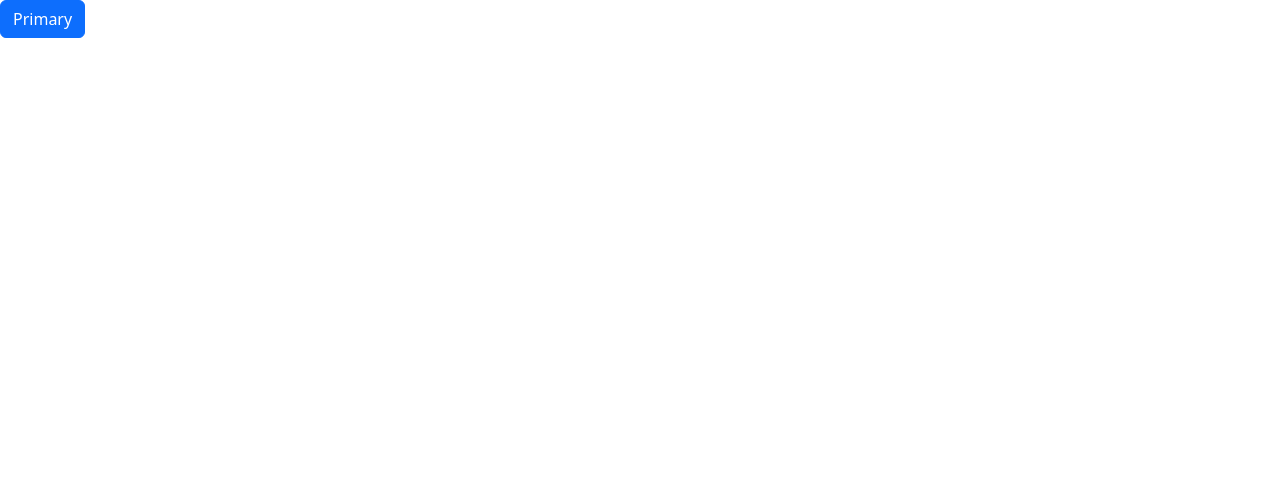
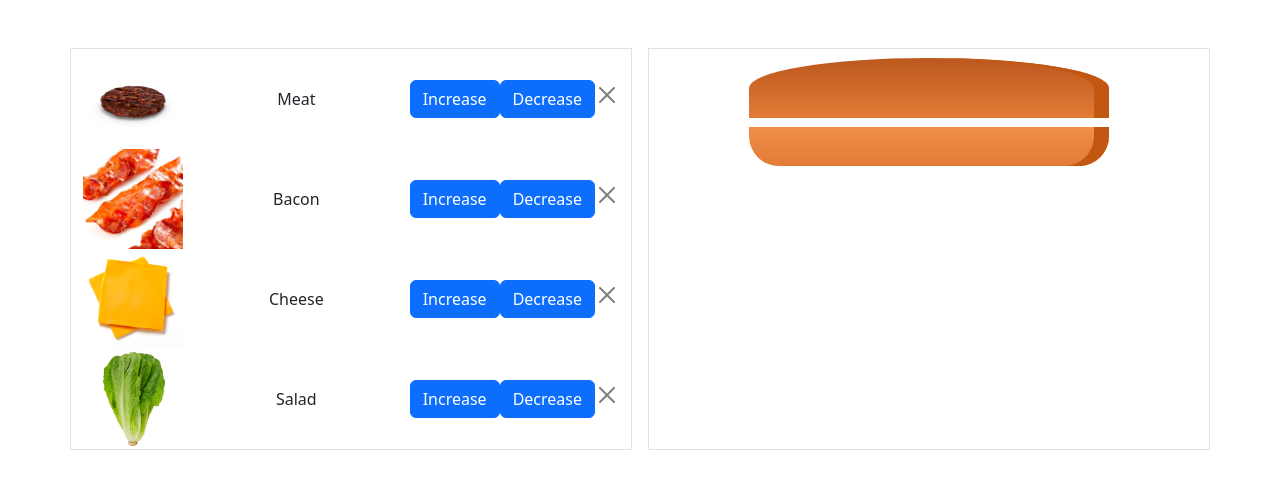
Before and after one commit to AlanNRZBV/homeWork-55, a React (Vite) app: page / in a window 1280 px wide. Shown: the top 488 px of the page. Built offline with nearby package versions, Linux system fonts and the light colour scheme.

Commit message:
feat: added Ingredient component. Implemented render

```diff
--- a/index.html
+++ b/index.html
@@ -3,7 +3,12 @@
   <head>
     <meta charset="UTF-8" />
     <meta name="viewport" content="width=device-width, initial-scale=1.0" />
-    <link href="https://cdn.jsdelivr.net/npm/bootstrap@5.3.2/dist/css/bootstrap.min.css" rel="stylesheet" integrity="sha384-T3c6CoIi6uLrA9TneNEoa7RxnatzjcDSCmG1MXxSR1GAsXEV/Dwwykc2MPK8M2HN" crossorigin="anonymous">
+    <link
+      href="https://cdn.jsdelivr.net/npm/bootstrap@5.3.2/dist/css/bootstrap.min.css"
+      rel="stylesheet"
+      integrity="sha384-T3c6CoIi6uLrA9TneNEoa7RxnatzjcDSCmG1MXxSR1GAsXEV/Dwwykc2MPK8M2HN"
+      crossorigin="anonymous"
+    />
     <title>Create a burger</title>
   </head>
   <body>
--- a/src/components/App/App.tsx
+++ /dev/null
@@ -1,8 +0,0 @@
-
-function App() {
-  return (
-      <div><button type="button" className="btn btn-primary">Primary</button></div>
-  )
-}
-
-export default App
--- /dev/null
+++ b/src/components/Ingredient/Ingredient.tsx
@@ -0,0 +1,23 @@
+import {FC} from 'react';
+
+const Ingredient: FC<Ingredient> = ({name, price, image}) => {
+
+  const imgStyle = {
+    width: '100px',
+    height: '100px'
+  }
+
+  return (
+    <div className="d-flex justify-content-between align-items-center">
+        <img style={imgStyle} src={image} alt={name}/>
+      <span>{name}</span>
+      <div>
+        <button type="button" className="btn btn-primary">Increase</button>
+        <button type="button" className="btn btn-primary">Decrease</button>
+        <button type="button" className="btn-close" aria-label="Close"></button>
+      </div>
+    </div>
+  );
+};
+
+export default Ingredient;
--- /dev/null
+++ b/src/containers/App/App.tsx
@@ -0,0 +1,44 @@
+import '../../customStyles/burger.css';
+import meatImg from '../../assets/ingredients/meatImg.png'
+import baconImg from '../../assets/ingredients/baconImg.png'
+import cheeseImg from '../../assets/ingredients/cheeseImg.png'
+import saladImg from '../../assets/ingredients/saladImg.png'
+import { useState } from 'react';
+import Ingredient from '../../components/Ingredient/Ingredient.tsx';
+function App() {
+
+  const [ingredient, setIngredients] = useState([
+    {name: 'Meat', count: 0},
+    {name: 'Cheese', count: 0},
+    {name: 'Bacon', count: 0},
+    {name: 'Salad', count: 0},
+  ])
+
+
+  const Ingredients: Ingredient[] = [
+    {name: 'Meat', price: 80, image:meatImg },
+    {name: 'Bacon', price: 60, image:baconImg },
+    {name: 'Cheese', price: 50, image:cheeseImg },
+    {name: 'Salad', price: 10, image:saladImg}
+  ]
+
+  return (
+    <div className="container">
+      <div className="row mt-5">
+        <div className="col border border-1 me-2">
+          {Ingredients.map((ing, index)=>(
+            <Ingredient key={index} name={ing.name} price={ing.price} image={ing.image}/>
+          ))}
+        </div>
+        <div className="col border border-1 ms-2">
+          <div className="Burger">
+            <div className="BreadTop"></div>
+            <div className="BreadBottom"></div>
+          </div>
+        </div>
+      </div>
+    </div>
+  );
+}
+
+export default App;
--- /dev/null
+++ b/src/customStyles/burger.css
@@ -0,0 +1,143 @@
+.BreadBottom {
+    height: 13%;
+    width: 80%;
+    background: linear-gradient(#F08E4A, #e27b36);
+    border-radius: 0 0 30px 30px;
+    box-shadow: inset -15px 0 #c15711;
+    margin: 2% auto;
+}
+
+.BreadTop {
+    height: 20%;
+    width: 80%;
+    background: linear-gradient(#bc581e, #e27b36);
+    border-radius: 50% 50% 0 0;
+    box-shadow: inset -15px 0 #c15711;
+    margin: 2% auto;
+    position: relative;
+}
+
+.Seeds1 {
+    width: 10%;
+    height: 15%;
+    position: absolute;
+    background-color: white;
+    left: 30%;
+    top: 50%;
+    border-radius: 40%;
+    transform: rotate(-20deg);
+    box-shadow: inset -2px -3px #c9c9c9;
+}
+
+.Seeds1:after {
+    content: "";
+    width: 100%;
+    height: 100%;
+    position: absolute;
+    background-color: white;
+    left: -170%;
+    top: -260%;
+    border-radius: 40%;
+    transform: rotate(60deg);
+    box-shadow: inset -1px 2px #c9c9c9;
+}
+
+.Seeds1:before {
+    content: "";
+    width: 100%;
+    height: 100%;
+    position: absolute;
+    background-color: white;
+    left: 180%;
+    top: -50%;
+    border-radius: 40%;
+    transform: rotate(60deg);
+    box-shadow: inset -1px -3px #c9c9c9;
+}
+
+.Seeds2 {
+    width: 10%;
+    height: 15%;
+    position: absolute;
+    background-color: white;
+    left: 64%;
+    top: 50%;
+    border-radius: 40%;
+    transform: rotate(10deg);
+    box-shadow: inset -3px 0 #c9c9c9;
+}
+
+.Seeds2:before {
+    content: "";
+    width: 100%;
+    height: 100%;
+    position: absolute;
+    background-color: white;
+    left: 150%;
+    top: -130%;
+    border-radius: 40%;
+    transform: rotate(90deg);
+    box-shadow: inset 1px 3px #c9c9c9;
+}
+
+.Meat {
+    width: 80%;
+    height: 8%;
+    background: linear-gradient(#7f3608, #702e05);
+    margin: 2% auto;
+    border-radius: 15px;
+}
+
+.Cheese {
+    width: 90%;
+    height: 4.5%;
+    margin: 2% auto;
+    background: linear-gradient(#f4d004, #d6bb22);
+    border-radius: 20px;
+}
+
+.Salad {
+    width: 85%;
+    height: 7%;
+    margin: 2% auto;
+    background: linear-gradient(#228c1d, #91ce50);
+    border-radius: 20px;
+}
+
+.Bacon {
+    width: 80%;
+    height: 3%;
+    background: linear-gradient(#bf3813, #c45e38);
+    margin: 2% auto;
+}
+
+.Burger {
+    width: 100%;
+    margin: auto;
+    height: 250px;
+    overflow: auto;
+    text-align: center;
+    font-weight: bold;
+    font-size: 1.2rem;
+}
+
+@media (min-width: 1000px) and (min-height: 700px) {
+    .Burger {
+        width: 700px;
+        height: 600px;
+    }
+}
+
+@media (min-width: 500px) and (min-height: 401px) {
+    .Burger {
+        width: 450px;
+        height: 300px;
+    }
+}
+
+@media (min-width: 500px) and (max-height: 400px) {
+    .Burger {
+        width: 350px;
+        height: 200px;
+    }
+}
--- a/src/main.tsx
+++ b/src/main.tsx
@@ -1,6 +1,6 @@
 import React from 'react'
 import ReactDOM from 'react-dom/client'
-import App from './components/App/App.tsx'
+import App from './containers/App/App.tsx'
 
 
 ReactDOM.createRoot(document.getElementById('root')!).render(
--- a/src/types.d.ts
+++ b/src/types.d.ts
@@ -1,5 +1,5 @@
 type Ingredient = {
   name: string,
   price: number,
-  image: File
+  image: string
 }
```
Also changed, not shown: 1 other file (tests, documents, lock files or other folders).
